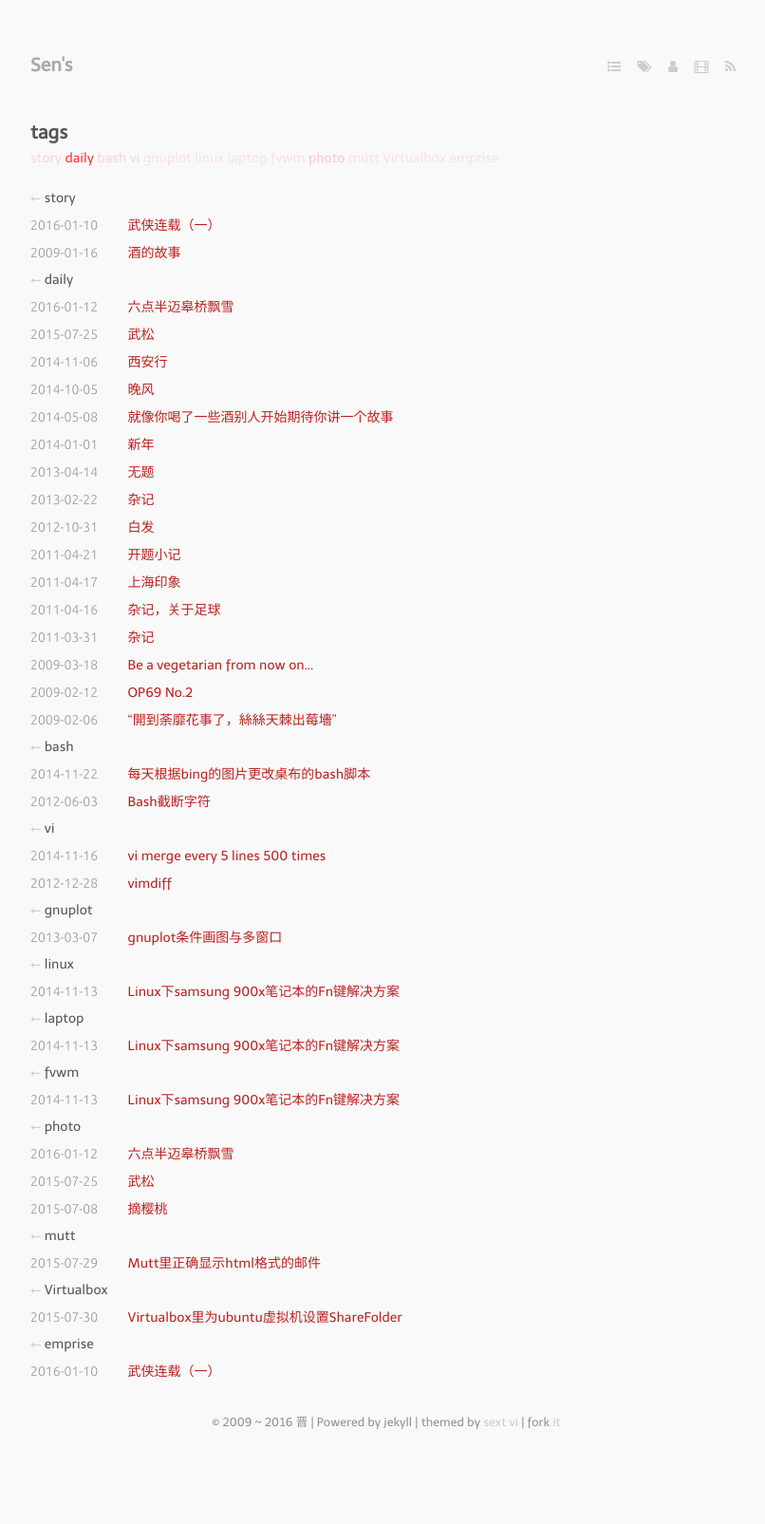
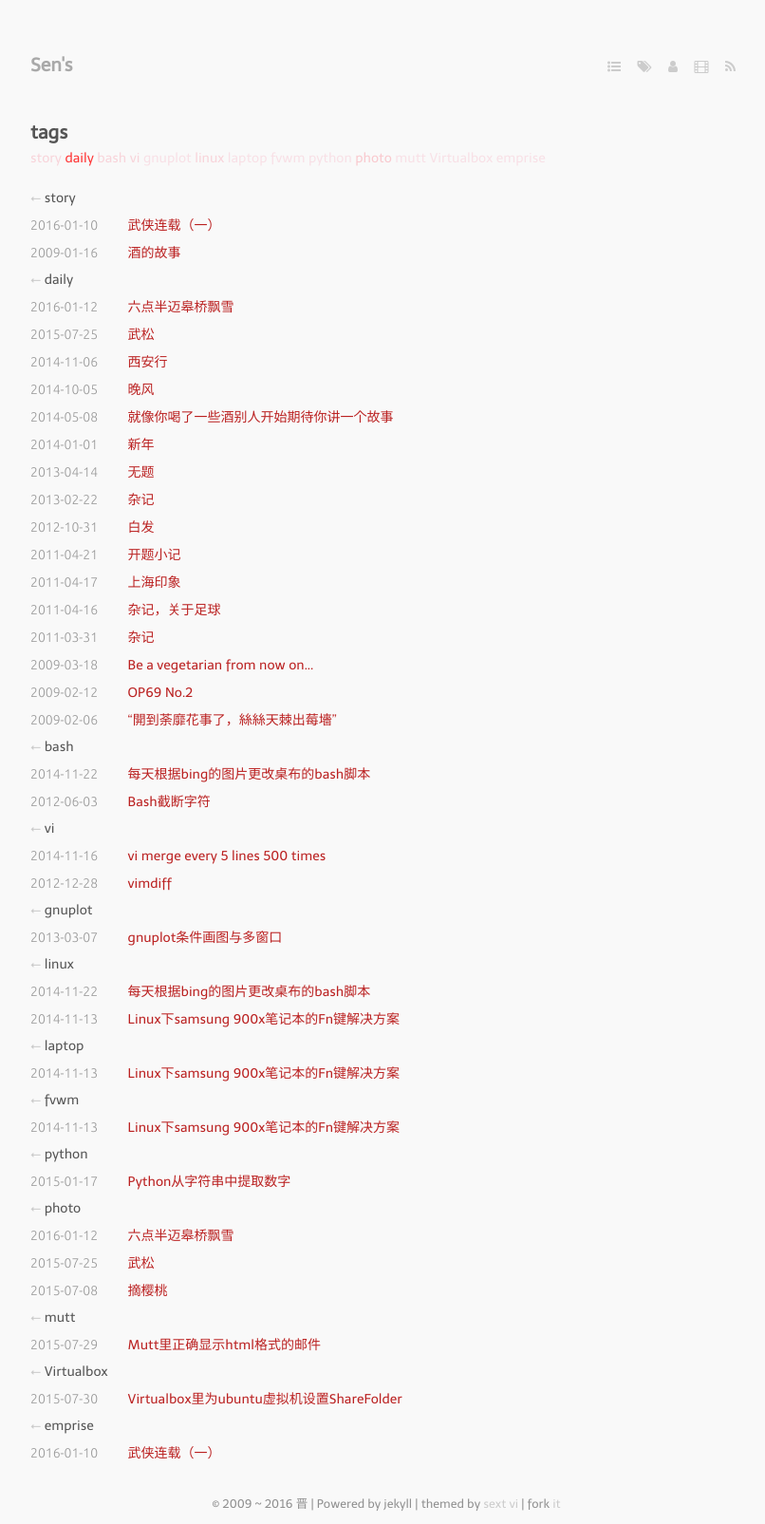
Before and after one commit to shengjin/shengjin.github.io, a Jekyll site: the page built from tags.markdown, in a window 1280 px wide. Shown: the whole page at 95% size, without its empty margins (233-1039 px from the left). Built offline with Jekyll 4.4.1, drawn with Linux system fonts in a browser that asks for light colours; nearby versions of some CDN libraries; some web fonts are replaced; Markdown is read by kramdown in place of the engine named in the settings; before the commit the page ends 1519 px from its top, so only the background shows below that.

Commit message:
add old post from douban 6

```diff
--- a/_posts/2014-11-22-background-everyday.markdown
+++ b/_posts/2014-11-22-background-everyday.markdown
@@ -3,6 +3,7 @@ title: 每天根据bing的图片更改桌布的bash脚本
 layout: post
 tags:
   - bash
+  - linux
 ---
 
 > \#! /bin/bash
--- /dev/null
+++ b/_posts/2015-01-17-extract-number-from-string.markdown
@@ -0,0 +1,14 @@
+---
+title: Python从字符串中提取数字
+layout: post
+tags:
+  - python
+---
+
+示例：
+
+> str = "h3110 23 cat 444.4 rabbit 11 2 dog"
+
+> [int(s) for s in str.split() if s.isdigit()]
+
+> [23, 11, 2]
```
